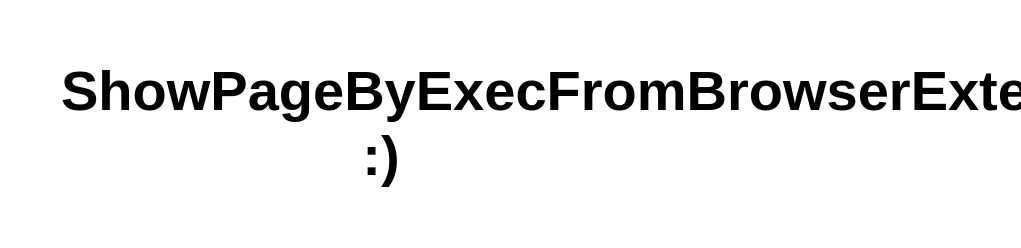
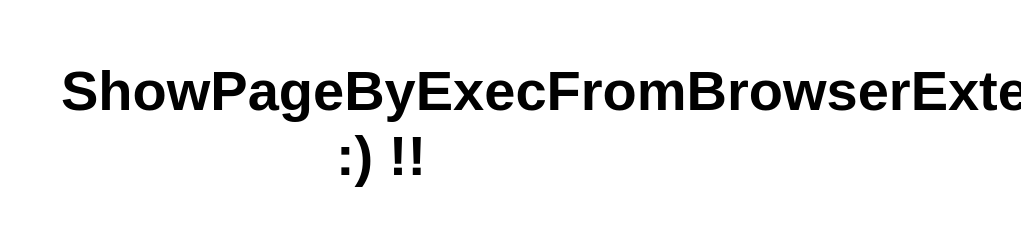
Before and after one commit to Kamys85/Adam8888PlatformExtension, a website: page src/index.html in a window 1280 px wide. Shown: the top 248 px of the page, without its empty margins (259-1280 px from the left). Drawn offline with Linux system fonts and the light colour scheme.

Commit message:
Update index.html

```diff
--- a/src/index.html
+++ b/src/index.html
@@ -10,7 +10,7 @@
 
 <body>
   <main>
-    <h1>ShowPageByExecFromBrowserExtension :)</h1>
+    <h1>ShowPageByExecFromBrowserExtension :) !!</h1>
   </main>
 </body>
 
```
